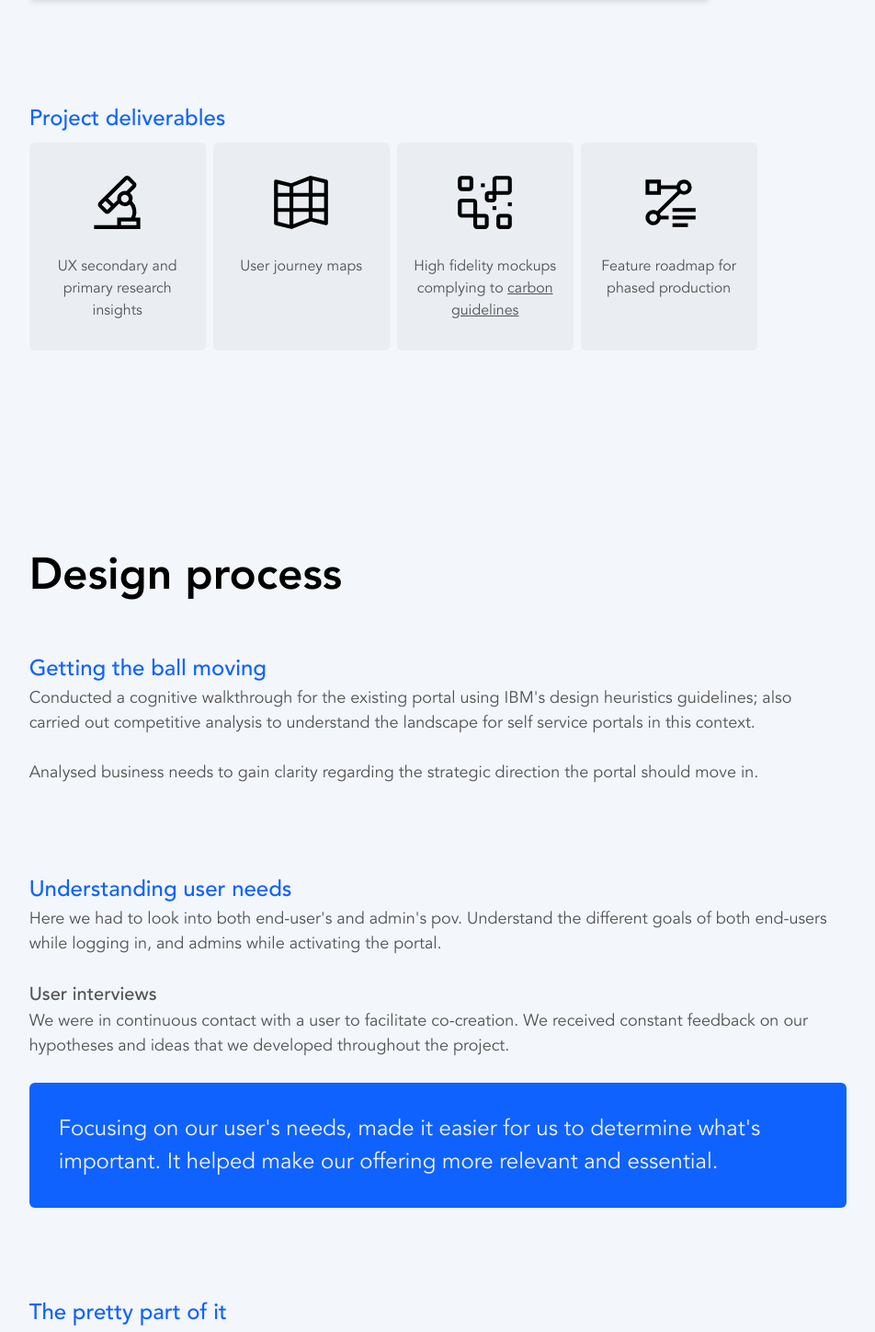
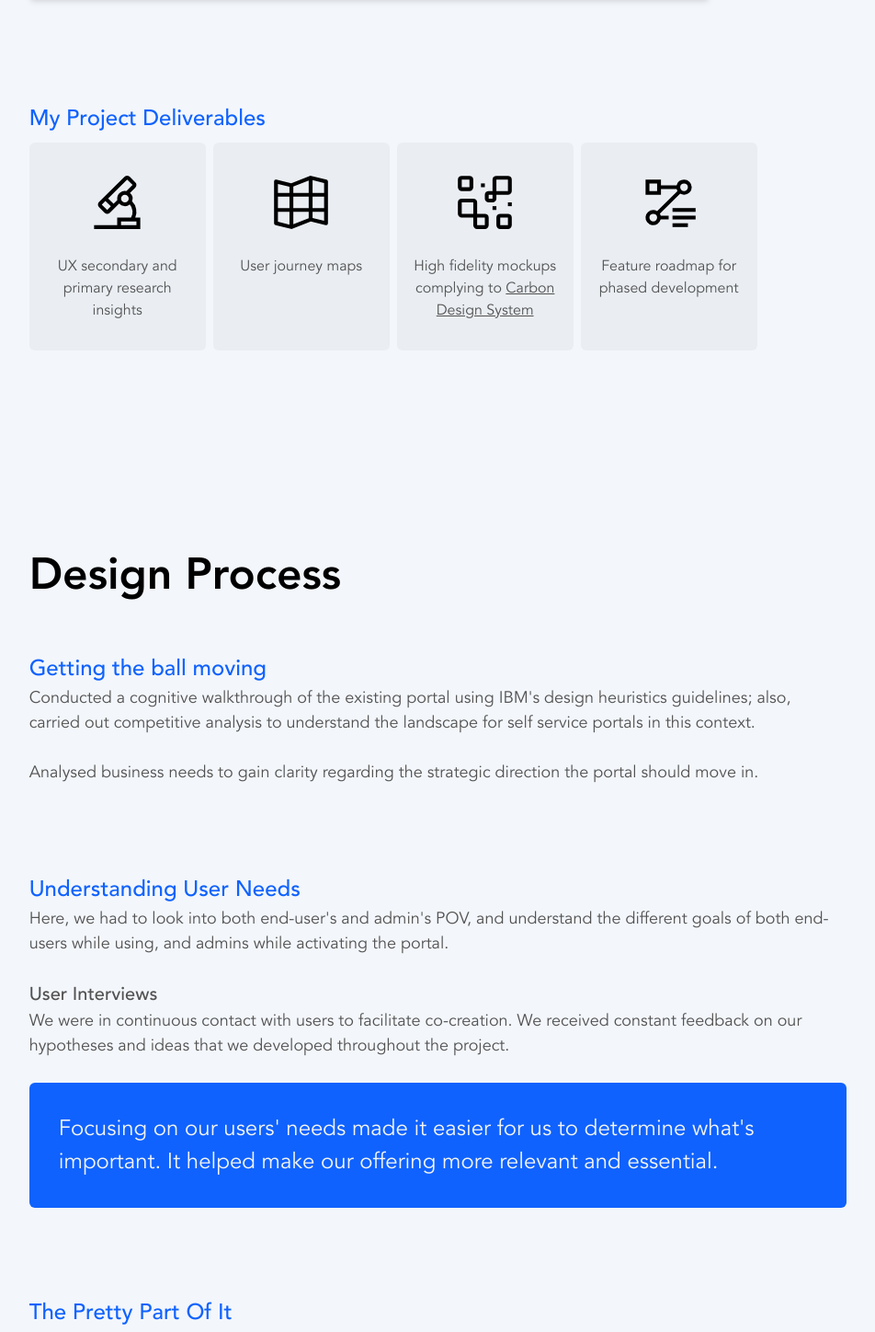
Before and after one commit to Rishab2000/Design-Portfolio, a React (Create React App) app: page /#/self-service-portal in a window 1280 px wide. Shown: the part 1861-3309 px from the top of the page at 92% size, without its empty margins (75-1027 px from the left). Built offline with nearby package versions, Linux system fonts and the light colour scheme.

Commit message:
self service portal

```diff
--- a/src/content/LandingPage/landingPage.js
+++ b/src/content/LandingPage/landingPage.js
@@ -29,7 +29,7 @@ const LandingPage = (props) => {
           className="group md:w-6/12 md:-mt-20"
           destination="/ibm"
           image={process.env.PUBLIC_URL + "/images/ibm.png"}
-          title="Driving experience modernization | IBM "
+          title="Driving user experience modernization | IBM "
           hoverDesc=""
           // desc="Designed a new self service portal for IBM's enterprise product MaaS360. Analysed the
           // product, conducted user research, market analysis, created to-be
@@ -39,7 +39,7 @@ const LandingPage = (props) => {
           className="group md:w-4/12 md:mt-80 md:ml-auto"
           image={process.env.PUBLIC_URL + "/images/sdplus.png"}
           destination="/sdplus"
-          title="Creating an experience roadmap | SD+"
+          title="Creating a user experience roadmap | SD+"
           // desc="Ideated and designed a B2B product to simplify sustainability. Outlined the experience road map of the
           // product to identify parts of the product needing engagement and improved them, adopting an agile model."
         />
@@ -49,7 +49,7 @@ const LandingPage = (props) => {
           className=" group md:w-11/12 md:mx-auto"
           image={process.env.PUBLIC_URL + "/images/chiral2.png"}
           destination="/chiral_colonies"
-          title="Chiral Colonies - Climate change app | UX Case study "
+          title="Chiral Colonies - Climate change app | UX Case Study "
           // desc=" A mobile based game that aims to spread awareness on climate change, geared towards young adults.
           // Working towards a substainable future by changing human behaviour."
         />
@@ -70,7 +70,7 @@ const LandingPage = (props) => {
           className="group md:w-5/12 md:ml-auto"
           image={process.env.PUBLIC_URL + "/images/behance1.png"}
           destination="/behance"
-          title="Behance Search Experience Redesign"
+          title="Behance Search Experience Re-design"
           // desc="Evaluating the current search experience of Behance, through NN group's evaluation heuristics.
           // Completely redesigned the experience to conceive a faster, clearer and conclusive way of search. "
         />
--- a/src/content/about/about.js
+++ b/src/content/about/about.js
@@ -14,10 +14,10 @@ const About = () => {
         <ProjectSection
           desc={
             <p>
-              Hi, my name is Rishab.
+              Hi, this is Rishab.
               <br />
               <br />
-              I'm a UX Designer with a drive to learn a myriad of thing to help
+              I'm a UX Designer with a drive to learn a myriad of things to help
               me curate rich digital experiences. My goal is to inspire delight
               through considerate and delightful interactions. Design has an
               immense psychological impact. Every product should be created with
@@ -44,10 +44,10 @@ const About = () => {
               in the rainy suburbs of Seattle, and moved up to downtown for UW.
               A decade later I became a United States Citizen! */}
               <br />
-              Apart from design I've learnt quite a bit about programming,
-              mostly focusing around front end development and also some aspects
-              of back end systems. My knowledge about technical possibilities
-              and limitations helps lead to a strong designer-developer
+              Apart from design, I've learnt some amount of programming,
+              mostly focusing on web frontend development and also some aspects
+              of backend systems. My knowledge about technical possibilities
+              and limitations helps lead to strong designer-developer
               relationships.
             </p>
           }
@@ -91,7 +91,7 @@ const About = () => {
               work."
               <br />
               <br />
-              <em>-- Rajshree, Senior product designer IBM </em>
+              <em>-- Rajshree, Senior Product Designer, IBM </em>
             </p>
           }
           customStyleDesc="lg:text-2xl"
@@ -121,7 +121,7 @@ const About = () => {
               continue his professional development."
               <br />
               <br />
-              <em>-- Rishab Arora, Product Manager </em>
+              <em>-- Rishab Arora, Product Manager, Smarter Dharma </em>
             </p>
           }
           customStyleDesc="lg:text-2xl"
--- a/src/content/selfServicePortal/selfServicePortal.js
+++ b/src/content/selfServicePortal/selfServicePortal.js
@@ -55,7 +55,7 @@ const SelfServicePortal = (props) => {
 
         <ProjectSection
           color="text-blue-ibm"
-          heading="What is the self service portal?"
+          heading="What is the Self Service Portal?"
           desc={
             <span>
               It empowers employees (end-users) to perform basic device
@@ -92,7 +92,7 @@ const SelfServicePortal = (props) => {
 
         <ProjectSection
           color="text-blue-ibm"
-          heading="Project deliverables"
+          heading="My Project Deliverables"
           desc={
             <span>
               <div className="flex flex-wrap font-avenir-book text-sm md:text-base lg:text-base text-center gap-2 mt-2 mb-24">
@@ -133,7 +133,7 @@ const SelfServicePortal = (props) => {
                       href="https://www.carbondesignsystem.com/"
                       className="underline hover:text-link-hover-color"
                     >
-                      carbon guidelines
+                      Carbon Design System
                     </a>
                   </p>
                 </div>
@@ -146,7 +146,7 @@ const SelfServicePortal = (props) => {
                     alt="A GIF of a cute cat :)"
                     className="w-8/12 md:w-6/12 lg:w-5/12 mx-auto mb-4"
                   />
-                  <p className="mt-2">Feature roadmap for phased production</p>
+                  <p className="mt-2">Feature roadmap for phased development</p>
                 </div>
               </div>
             </span>
@@ -154,14 +154,14 @@ const SelfServicePortal = (props) => {
         />
       </ProjectSubDescContainer>
 
-      <ProjectSubDescContainer sectionTitle="Design process">
+      <ProjectSubDescContainer sectionTitle="Design Process">
         <ProjectSection
           color="text-blue-ibm"
           heading="Getting the ball moving"
           desc={
             <span>
-              Conducted a cognitive walkthrough for the existing portal using
-              IBM's design heuristics guidelines; also carried out competitive
+              Conducted a cognitive walkthrough of the existing portal using
+              IBM's design heuristics guidelines; also, carried out competitive
               analysis to understand the landscape for self service portals in
               this context.
               <br /> <br />
@@ -174,21 +174,21 @@ const SelfServicePortal = (props) => {
         />
         <ProjectSection
           color="text-blue-ibm"
-          heading="Understanding user needs"
+          heading="Understanding User Needs"
           desc={
             <span>
-              Here we had to look into both end-user's and admin's pov.
-              Understand the different goals of both end-users while logging in,
+              Here, we had to look into both end-user's and admin's POV, and
+              understand the different goals of both end-users while using,
               and admins while activating the portal.
               {/* Understand the different goals end-users aim to achieve by logging in and reasons
               admins for activating the portal. */}
               <br />
               <br />
               <span className="text-xl font-avenir-medium">
-                User interviews
+                User Interviews
               </span>
               <br />
-              We were in continuous contact with a user to facilitate co-creation. We received constant feedback on our
+              We were in continuous contact with users to facilitate co-creation. We received constant feedback on our
               hypotheses and ideas that we developed throughout the project.
               {/* This provided us insight on
               their needs that helped us decide and prioritize what's most
@@ -197,7 +197,7 @@ const SelfServicePortal = (props) => {
               <br />
               <div className="p-8 bg-blue-ibm rounded-md">
                 <span className="text-white text-lg md:text-2xl">
-                  Focusing on our user's needs, made it easier for us to
+                  Focusing on our users' needs made it easier for us to
                   determine what's important. It helped make our offering more
                   relevant and essential.
                 </span>
@@ -238,7 +238,7 @@ const SelfServicePortal = (props) => {
 
         <ProjectSection
           color="text-blue-ibm"
-          heading="The pretty part of it"
+          heading="The Pretty Part Of It"
           desc={
             <span>
               {/* Two fonts walk into a bar, the bartender says “we don't serve your
@@ -283,13 +283,13 @@ const SelfServicePortal = (props) => {
           }
         /> */}
       </ProjectSubDescContainer>
-      <ProjectSubDescContainer sectionTitle="Key learnings">
+      <ProjectSubDescContainer sectionTitle="Key Learnings">
         <ProjectSection
           color="text-blue-ibm"
-          heading="Developing a T-shaped skill set"
+          heading="Developing a T-shaped Skillset"
           desc={
             <span>
-              Working alongside system architects, product managers, front-end
+              Working alongside stakeholders like system architects, product managers, front-end
               developers and business leaders introduced me to diversify my
               knowledge into other areas such as business, industry and
               technical knowledge.
@@ -298,7 +298,7 @@ const SelfServicePortal = (props) => {
         />
         <ProjectSection
           color="text-blue-ibm"
-          heading="Being intentional"
+          heading="Being Intentional"
           desc={
             <span>
               Learnt the importance of maintaining specific and clear goals for
@@ -315,12 +315,12 @@ const SelfServicePortal = (props) => {
         />
         <ProjectSection
           color="text-blue-ibm"
-          heading="Building narratives"
+          heading="Building Narratives"
           desc={
             <span>
               Building empathy through strong narratives. Having a good
               narrative while discussing with multiple stakeholders helped them
-              easily understand why and what we were designing; identifying with
+              easily understand why and what we were designing, and identifying with
               the users and their journey.
               {/* You then attempt to construct a believable narrative, whereby the user
               tries to achieve their desired end state through the agency of your proposal */}
```
Also changed, not shown: src/content/ibm/ibm.js (+14 -14 lines).
